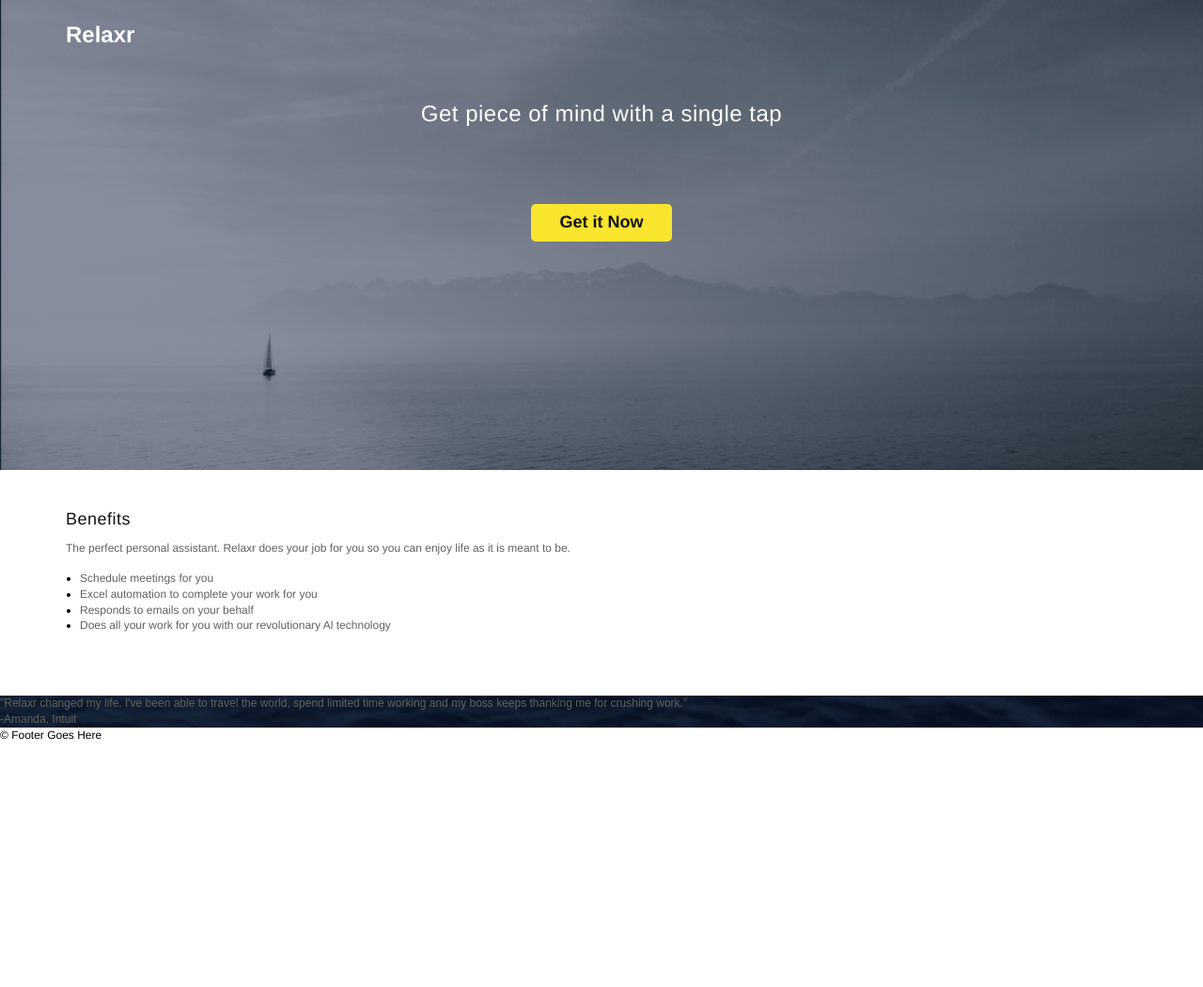
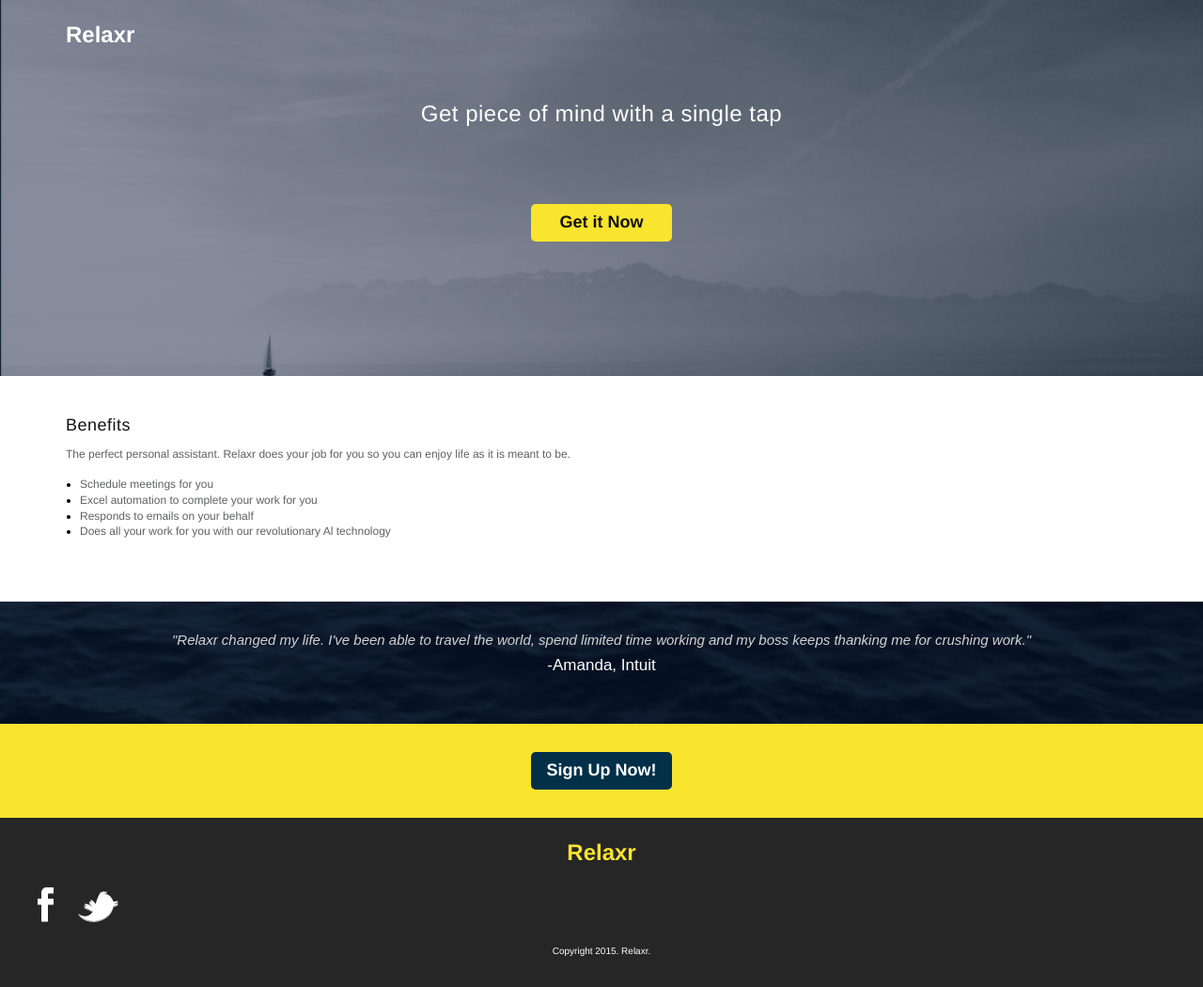
Before and after one commit to sophieeverett/Assignment2, a plain HTML site: page index.html in a window 1280 px wide. Shown: the top 1050 px of the page at 94% size. Before the commit the page ends 800 px from the top, so only its background shows below. Drawn offline with Linux system fonts and the light colour scheme.

Commit message:
Added extra panels

```diff
--- a/index.html
+++ b/index.html
@@ -37,12 +37,26 @@
 			<main>
 				<p class="quote">"Relaxr changed my life. I've been able to travel the world, spend limited time working and my boss keeps thanking me for crushing work."</p>
 				<p class="name">-Amanda, Intuit</p>
+			</main>
 
-			</main>
+			<div class="strip"></div>
+
+			<div class="strip2">
+				<div class="button2">Sign Up Now!</div>
+			</div>
 
 
 			<footer>
-				&copy; Footer Goes Here
+				<h1 class="logoBottom">Relaxr</h1>
+				<ul>
+					<li class="social">
+						<a> <img src="images/facebook.png"></a>
+					</li>
+					<li class="social">
+						<a> <img src="images/twitter.png"></a>
+					</li>
+				</ul>
+				<p class="copyright">Copyright 2015. Relaxr.</p>
 			</footer>
 		</div><!-- #container -->
 			</body>
--- a/style.css
+++ b/style.css
@@ -41,12 +41,8 @@ Developer @GA in NYC
   padding: 0 10px 10px 0; /* note the padding around a left floated image */
 }
 
-/******************************************
-/* BASE STYLES
-/*******************************************/
-
 * {
-      font-family: 'Open+Sans', sans-serif;
+  font-family: 'Open+Sans', sans-serif;
 }
 
 body {
@@ -54,6 +50,12 @@ body {
      font-size: 12px;
      line-height: 1.4;
      font-family: Helvetica, Arial, sans-serif;
+}
+
+.container {
+  width: 100%;
+  margin: auto;
+  height: 400px;
 }
 
 header {
@@ -125,12 +127,82 @@ p {
 main {
   background-image: url(images/testimonial_bg.jpg);
   background-size: cover;
+  min-height: 130px;
 }
 
+p.quote {
+  font-size: 15px;
+  font-weight: 300;
+  font-style: italic;
+  color: #d3d3d3;
+  text-align: center;
+  padding-top: 30px;
+  padding-left: 30px;
+  padding-right: 30px;
+}
 
+p.name {
+  font-size: 17px;
+  font-weight: 400;
+  color: white;
+  text-align: center;
+  padding-top: 5px;
+  padding-bottom: 30px;
+}
 
-.container {
+.strip {
+  background-color: #f9e42e;
+  height: 30px;
   width: 100%;
-  margin: auto;
-  height: 500px;
+  margin-top: 0px;
 }
+
+.strip2 {
+  background-color: #f9e42e;
+  height: 70px;
+  width: 100%;
+  margin-top: 0px;
+}
+
+.button2 {
+  height: 40px;
+  width: 150px;
+  font-size: 18px;
+  font-weight: 800;
+  border-radius: 5px;
+  background: #033048;
+  color: white;
+  padding-top: 7px;
+  text-align: center;
+  margin: 0px auto;
+}
+
+footer {
+  height: 180px;
+  width: 100%;
+  background-color: #262626;
+  padding-bottom: 30px;
+}
+
+.copyright {
+  color: white;
+  text-align: center;
+  font-weight:300;
+  font-size: 10px;
+}
+
+.logoBottom {
+  color: #f9e42e;
+  text-align: center;
+  padding-left: 0px;
+}
+
+li.social {
+    display: inline-block;
+    width: 15px;
+    margin-left: auto;
+    margin-right: auto;
+    padding-top: 20px;
+    padding-bottom: 20px;
+    padding-left: 40px;
+  }
```
